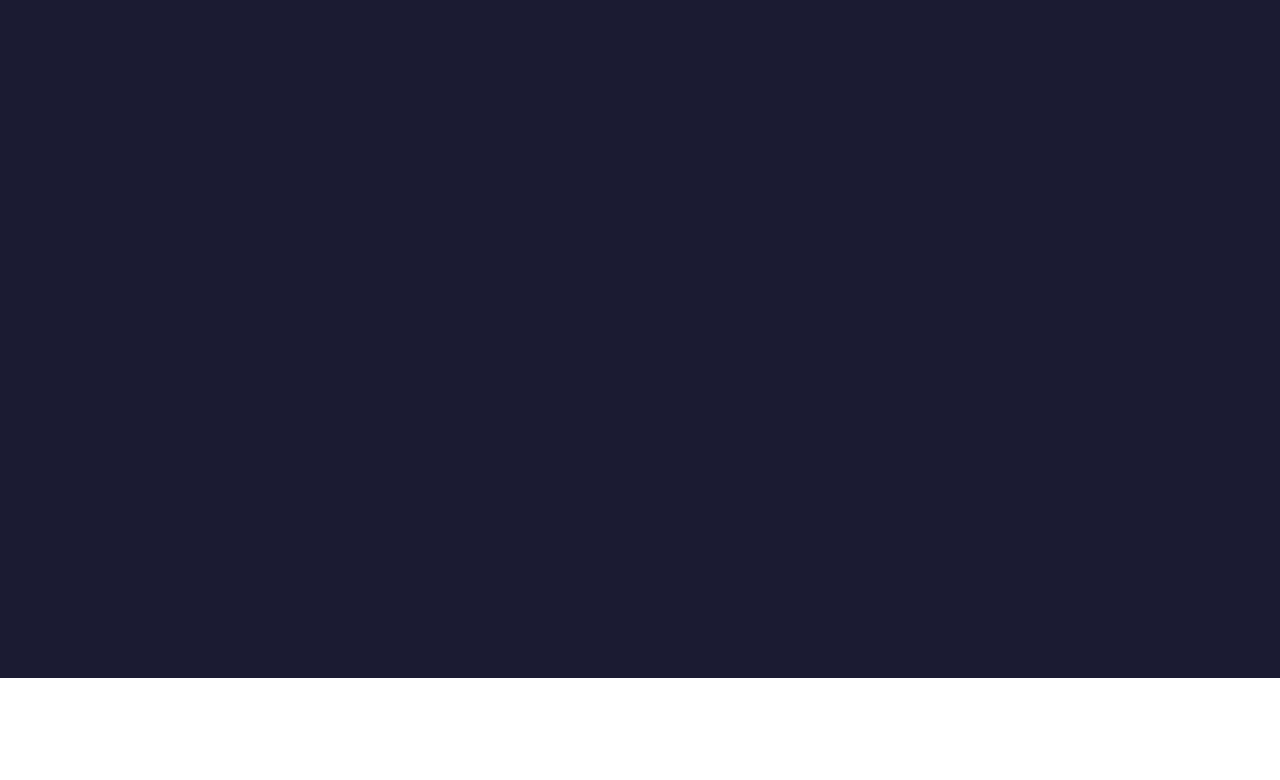
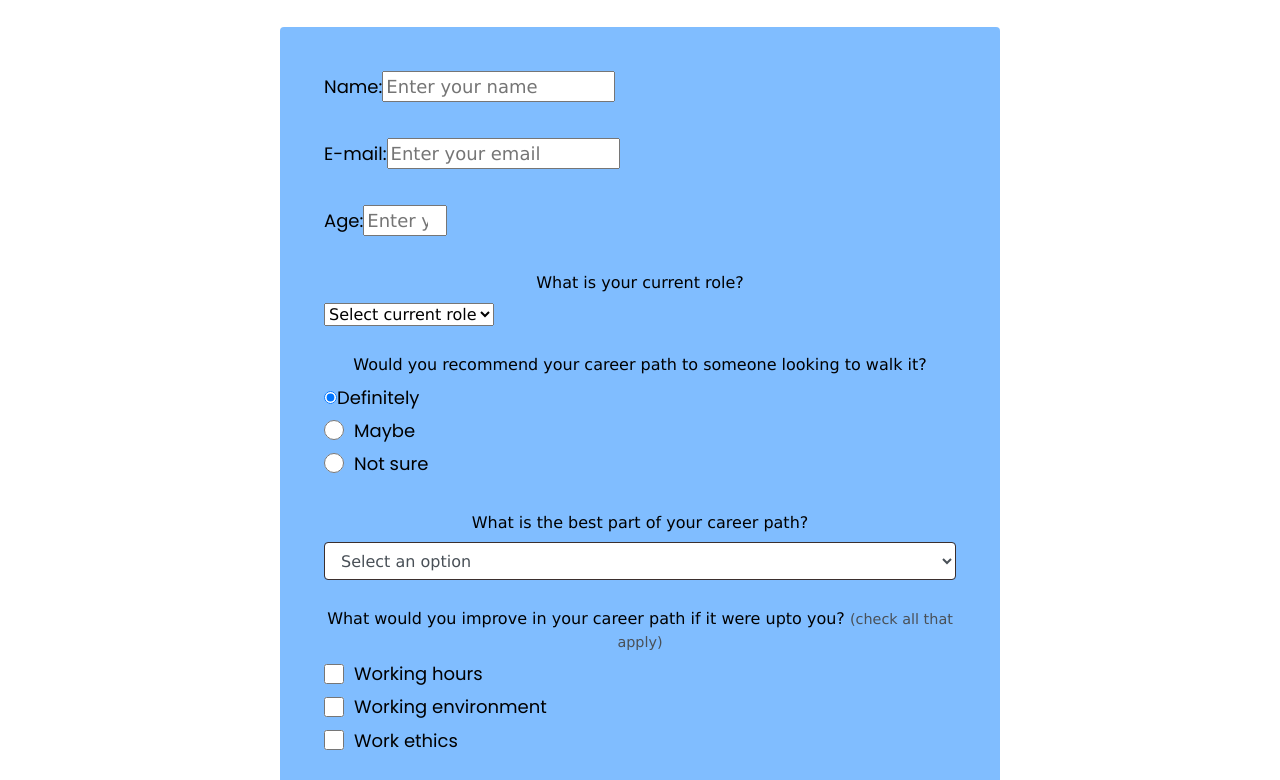
Before and after one commit to OJO65/survey.form, a plain HTML site: page index.html in a window 1280 px wide. Shown: the part 122-902 px from the top of the page. Before the commit the page ends 800 px from the top, so only its background shows below. Drawn offline with Linux system fonts and the light colour scheme.

Commit message:
completing the styling

```diff
--- a/styles.css
+++ b/styles.css
@@ -1,9 +1,6 @@
-:root {
-  --color-white: #f3f3f3;
-  --color-darkblue: #1b1b32;
-  --color-darkblue-alpha: rgba(27, 27, 50, 0.8);
-  --color-green: #37af65;
-}
+@import url("https://fonts.googleapis.com/css?family=Poppins:200i,400&display=swap");
+
+
 
 *,
 *::before,
@@ -16,27 +13,24 @@ body {
   font-size: 1rem;
   font-weight: 400;
   line-height: 1.4;
-  color: var(--color-white);
   margin: 0;
 }
 
-body::before {
-  content: "";
-  position: fixed;
-  top: 0;
-  left: 0;
-  height: 100%;
-  width: 100%;
-  background: var(--color-darkblue);
-}
+
 
 h1 {
+  font-family: Arial, Helvetica, sans-serif;
+  font-style: inherit;
   font-weight: 400;
   line-height: 1.2;
 }
 
 p {
+  font-family: Verdana, Geneva, Tahoma, sans-serif;
+  font-weight: 500;
   font-size: 1.25;
+  text-align: center;
+  font-style: initial;
 }
 
 h1,
@@ -57,17 +51,17 @@ button,
 select,
 textarea {
   margin: 0;
-  font-family: inherit;
+  font-family: Verdana, Geneva, Tahoma, sans-serif;
   font-size: inherit;
   line-height: inherit;
 }
 
 button {
-  border: none;
+  border: black;
 }
 
 .container {
-  width: 100%;
+  width: 60%;
   margin: 3.125rem auto 0 auto;
 }
 
@@ -93,3 +87,74 @@ button {
   font-weight: 200;
   text-shadow: 1px 1px 1px rgba(0, 0, 0, 0.4);
 }
+
+.clue {
+  margin-left: 0.1;
+  font-size: 0.9rem;
+  color: #495057;
+}
+
+.text-center {
+  text-align: center;
+}
+
+form {
+  background: #80bdff;
+  padding: 2.5rem 0.625rem;
+  border-radius: 0.25rem;
+}
+
+@media (min-width: 480px) {
+  form {
+    padding: 2.5rem;
+  }
+}
+
+.form-group {
+  margin: 0 auto 1.25rem auto;
+  padding: 0.25rem;
+}
+
+.form-control {
+  display: block;
+  width: 100%;
+  height: 2.375rem;
+  padding: 0.375rem 0.75rem;
+  color: #495057;
+  background-color: #fff;
+  background-clip: padding-box;
+  border: 1px solid #3b2f2e;
+  border-radius: 0.25rem;
+  transition: border-color 0.15s ease-in-out, box-shadow 0.15s ease-in-out;
+}
+
+.form-control:focus {
+  border-color: #80bdff;
+  outline: 0;
+  box-shadow: 0 0 0 0.2rem rgba(0, 123, 255, 0.25);
+}
+
+.input-radio,
+.input-checkbox {
+  display: inline-block;
+  margin-right: 0.625rem;
+  min-height: 1.25rem;
+  min-width: 1.25rem;
+}
+
+.input-textarea {
+  min-height: 120px;
+  width: 100%;
+  padding: 0.625rem;
+  resize: vertical;
+}
+
+.submit-button {
+  display: block;
+  width: 100%;
+  padding: 0.75rem;
+  background:#cccfd3;
+  color: inherit;
+  border-radius: 2px;
+  cursor: pointer;
+}
```
